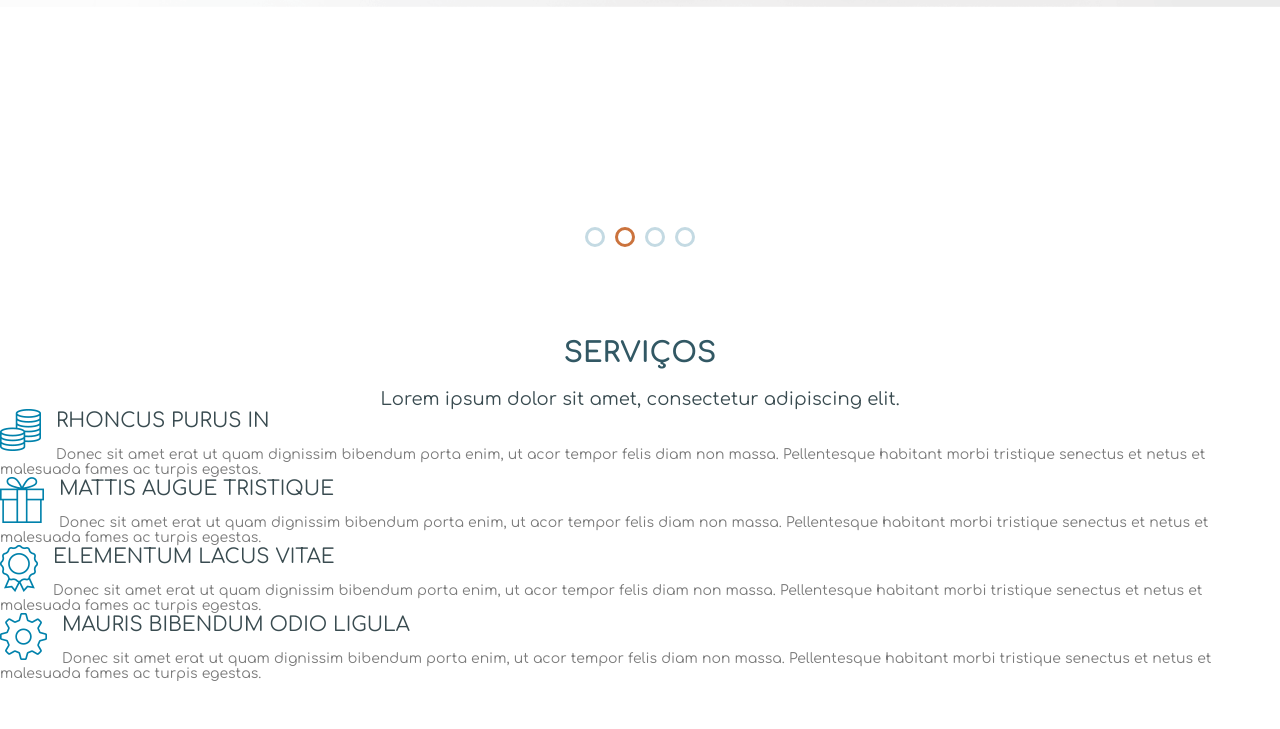
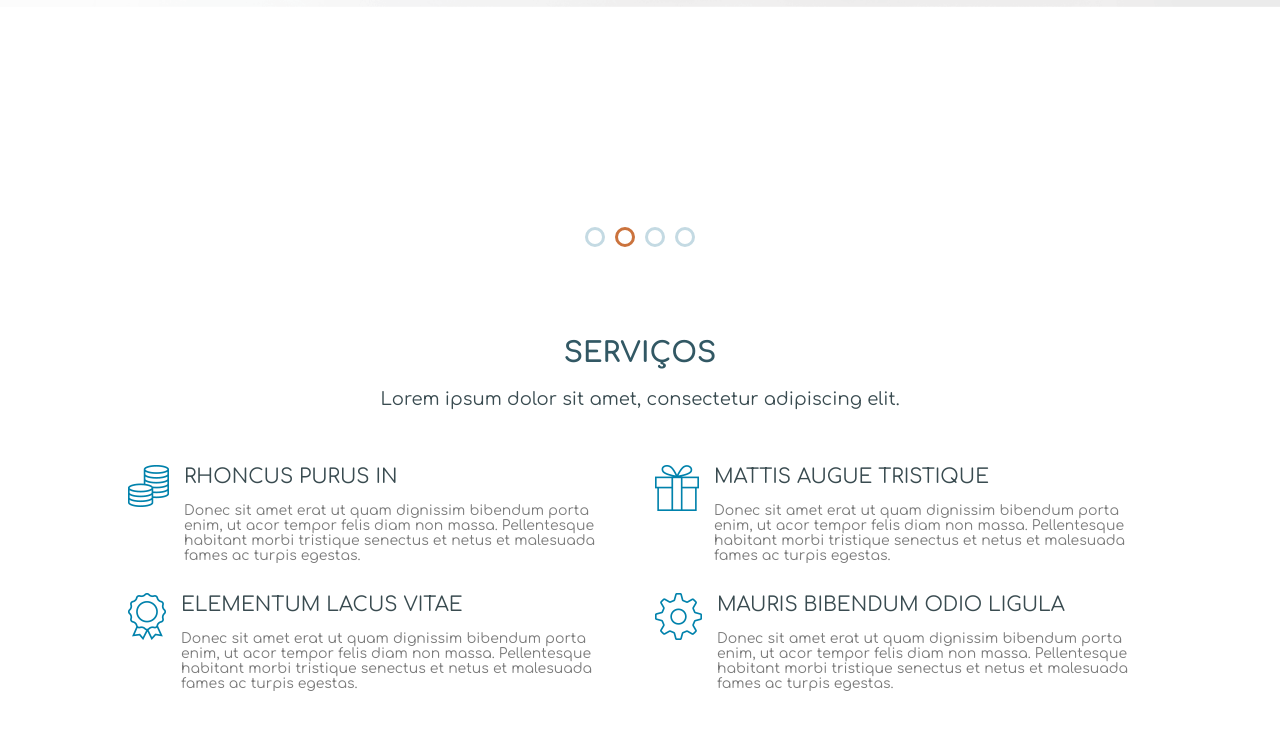
Before and after one commit to marcobrunodev/test-cubo-na-live, a Gatsby site: page / in a window 1280 px wide. Shown: the part 481-1210 px from the top of the page. Before the commit the page ends 1162 px from the top, so only its background shows below. Built offline with nearby package versions, Linux system fonts and the light colour scheme; Gatsby itself is replaced by a stand-in of ours.

Commit message:
Fineshed the Service's Section

```diff
--- a/src/components/ServiceCubo/styles.css
+++ b/src/components/ServiceCubo/styles.css
@@ -11,6 +11,7 @@
 }
 
 .service-cubo > .description {
+  overflow: hidden;
   font-size: var(--size-small);
   color: var(--color-seven);
 }
--- a/src/objects/SectionCubo/index.js
+++ b/src/objects/SectionCubo/index.js
@@ -1,8 +1,8 @@
 import React from "react"
 import "./styles.css"
 
-const SectionCubo = ({ children }) => (
-  <section className="section-cubo">{children}</section>
+const SectionCubo = ({ children = "", className = "" }) => (
+  <section className={`section-cubo ${className}`}>{children}</section>
 )
 
 export default SectionCubo
--- a/src/objects/SectionCubo/styles.css
+++ b/src/objects/SectionCubo/styles.css
@@ -1,3 +1,12 @@
 .section-cubo {
   padding-top: var(--spacing-very-big);
+  padding-bottom: var(--spacing-very-big);
+  display: grid;
+  grid-template-rows: repeat(3, 1fr);
+  grid-template-columns: 1fr 1fr;
+  grid-gap: var(--spacing-big);
 }
+
+.section-cubo > .header-section {
+  grid-column: span 2;
+}
--- a/src/pages/index.js
+++ b/src/pages/index.js
@@ -51,7 +51,7 @@ export default () => (
   <>
     <HeaderCubo />
     <CarouselCubo />
-    <SectionCubo>
+    <SectionCubo className="container">
       <HeaderSection />
 
       {services.map(({ src, alt, title, description }) => (
```
